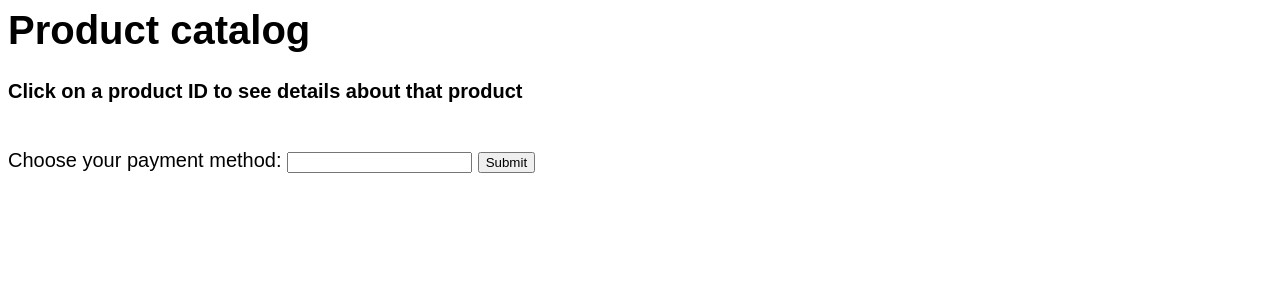
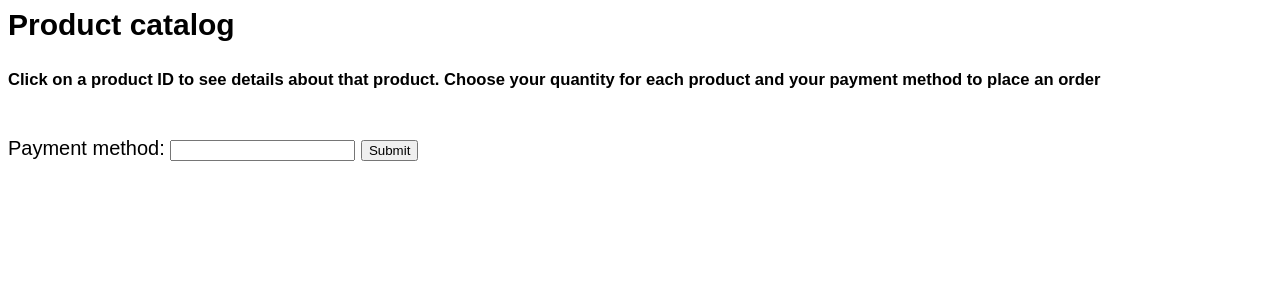
Before and after one commit to a-5-g/w4111-proj1, a Flask app: template templates/index.html in a window 1280 px wide. Shown: the top 300 px of the page. Run offline with Flask 2, Linux system fonts and the light colour scheme; the template is opened without the code that fills it, so the values that code supplies are empty; parts of the project's set-up code (start-up, migrations or seed data) failed here and were passed over.

Commit message:
Fixed quantity

```diff
--- a/templates/index.html
+++ b/templates/index.html
@@ -7,10 +7,10 @@
   </style>
 
 <body>
-  <h1>Product catalog</h1>
+  <h2>Product catalog</h2>
   <!--<div>{{data}}</div>-->
 
-  <h4> Click on a product ID to see details about that product </h4>
+  <h5> Click on a product ID to see details about that product. Choose your quantity for each product and your payment method to place an order </h5>
   <form>
   <table>
   {% for row in data %}
@@ -23,18 +23,20 @@
           <td style="padding: 0.5rem">{{ cell }}</td>
         {% endif %}
       {% endfor %}
+      {% if outer_loop != 0 %}
         <td>
         <label>Quantity</label><br>
         <input type="number" name={{loop.index}} required min="0" max = "100" value = "0"><br>
       </td>
       </tr>
+      {% endif %}
   {% endfor %}
  </table>
 </form>
 
 
 <form action="/action_page.php" method="get">
-  <label for="payment">Choose your payment method:</label>
+  <label for="payment">Payment method:</label>
   <input list="payments" name="payment" id="payment">
   <datalist id="payments">
     <option value="Credit card">
```
